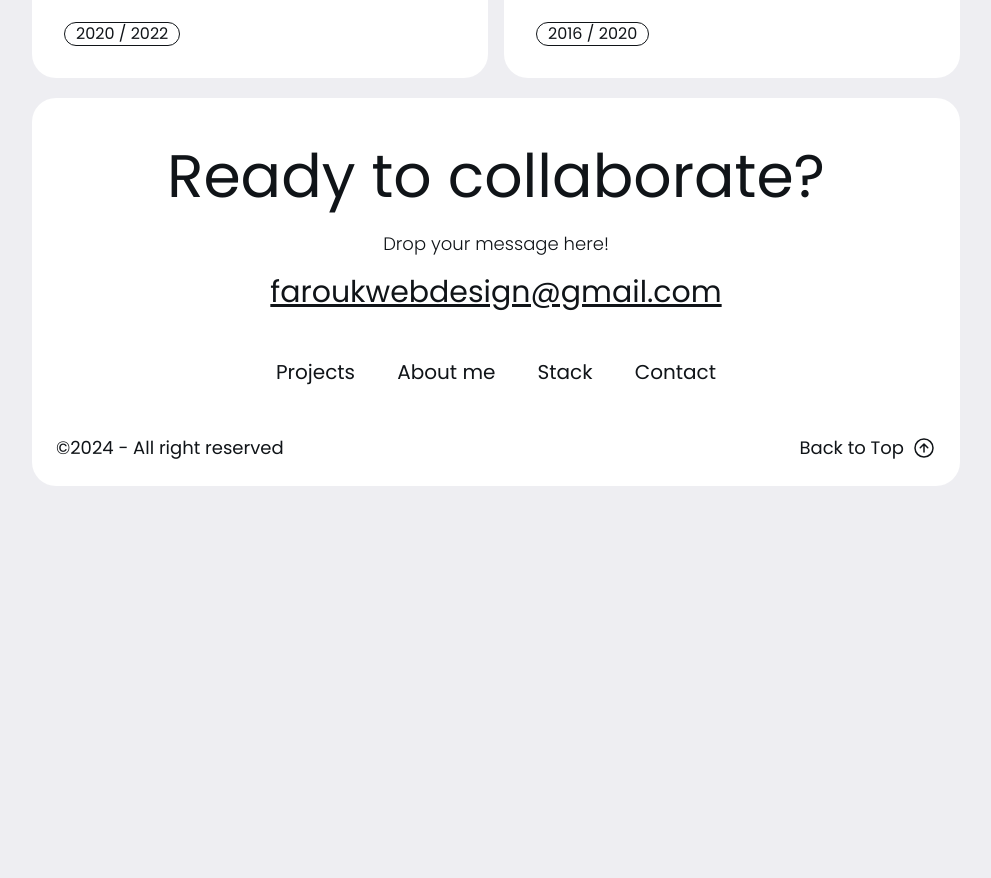
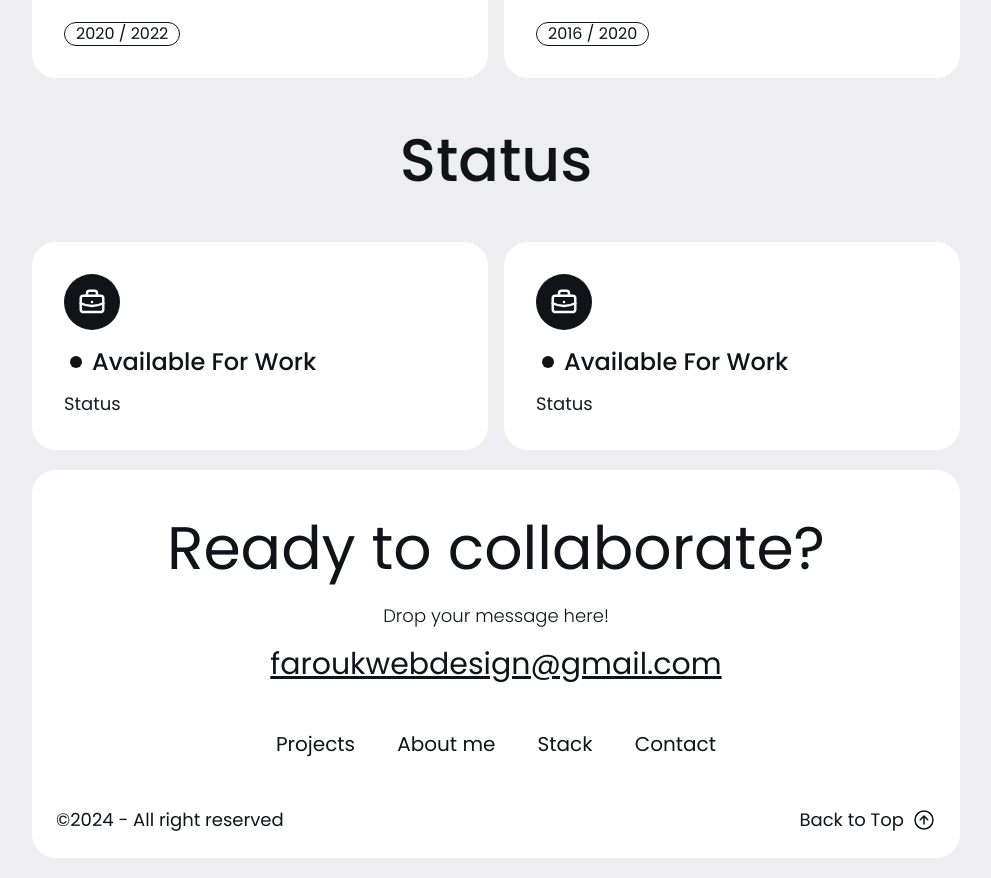
Before and after one commit to farouk26/new-portfolio, a Next.js app: page /about in a window 1280 px wide. Shown: the part 2060-2938 px from the top of the page, without its empty margins (144-1135 px from the left). Before the commit the page ends 2566 px from the top, so only its background shows below. Built offline with nearby package versions, Linux system fonts and the light colour scheme.

Commit message:
feat(about page): implement status section in about page
implemented status section in about page , only the initial UI , to be revisited in coming commits

fix #21

```diff
--- /dev/null
+++ b/src/components/Cards/StatusCard.jsx
@@ -0,0 +1,26 @@
+import React from "react"
+import { TbBriefcase } from "react-icons/tb"
+import { GoDotFill } from "react-icons/go"
+
+function StatusCard() {
+  return (
+    <div className="w-full min-h-fit bg-white-200 rounded-3xl p-4">
+      <div className="w-full h-full flex flex-col gap-4 p-4">
+        <span className="text-3xl rounded-full w-14 h-14 bg-dark-100 text-white-200 flex justify-center items-center">
+          <TbBriefcase />
+        </span>
+        <div className="flex flex-col gap-3 w-full">
+          <span className="text-dark-100 font-[500] text-2xl flex gap-1 items-center">
+            <div>
+              <GoDotFill />
+            </div>
+            Available For Work
+          </span>
+          <p className="text-dark-200 font-[400] text-lg">Status</p>
+        </div>
+      </div>
+    </div>
+  )
+}
+
+export default StatusCard
--- a/src/pages/about/index.jsx
+++ b/src/pages/about/index.jsx
@@ -1,6 +1,7 @@
 import DetailCard from "@/components/Cards/DetailCard"
 import EducationCard from "@/components/Cards/EducationCard"
 import InfoCard from "@/components/Cards/InfoCard"
+import StatusCard from "@/components/Cards/StatusCard"
 import Layout from "@/components/Layout"
 import Image from "next/image"
 import React from "react"
@@ -102,6 +103,14 @@ function AboutPage() {
               </div>
             </div>
           </div>
+          {/* Status Section */}
+          <div className="w-full my-8 flex justify-center">
+            <h1 className="text-6xl font-[500] text-dark-100">Status</h1>
+          </div>
+          <div className="w-full min-h-fit flex flex-row gap-4">
+            <StatusCard />
+            <StatusCard />
+          </div>
         </div>
       </Layout>
     </section>
```
